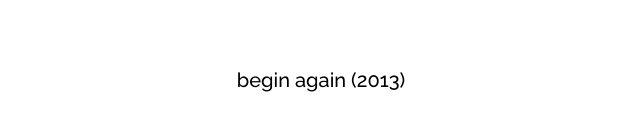
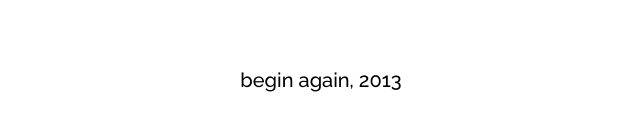
Before and after one commit to sanghee-dev/mango, a React (Create React App) app: page /#/about in a window 1280 px wide. Shown: the part 521-652 px from the top of the page, without its empty margins (319-959 px from the left). Built offline with nearby package versions, Linux system fonts and the light colour scheme.

Commit message:
Remove bracket

```diff
--- a/src/routes/About.js
+++ b/src/routes/About.js
@@ -9,7 +9,7 @@
         <br />
         All these banalities suddenly turn into beautiful pearls.
       </h5>
-      <h5>begin again (2013)</h5>
+      <h5>begin again, 2013</h5>
     </div>
   );
 }
```
